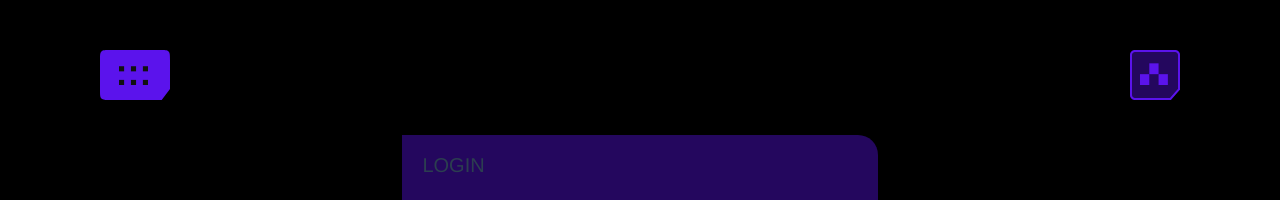
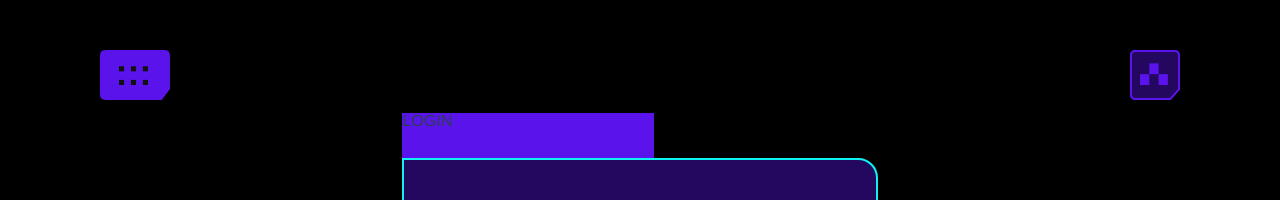
Before and after one commit to Hsu-28/PlanetVoyager, a Vue app: page /Login in a window 1280 px wide. Shown: the top 200 px of the page. Built offline with nearby package versions, Linux system fonts and the light colour scheme; a web font is replaced by a local one; what view-ui-plus would draw is missing.

Commit message:
login change

```diff
--- a/src/assets/sass/page/_login.scss
+++ b/src/assets/sass/page/_login.scss
@@ -1,8 +1,19 @@
 body{
     background-color: #000;
 }
-h3{
+.login-tag{
+    width: 252px;
+    height: 45px;
     text-align: left;
+    background-color: #5B13EC;
+    position: relative;
+}
+.login-tag::after{
+  content: '';
+  display: block;
+  width: 45px;
+  background-color: #fff;
+  position: absolute;
 }
 .login-section{
     width: 475.11px;
@@ -11,6 +22,7 @@ h3{
     font-size: 20px;
     margin: 0 auto;
     border-radius: 0px 20px 20px 20px;
+    border: 2px solid #0DF2F2;
     background-color: rgba(91, 19, 236, 40%);
 }
 .button_group{
--- a/src/views/Login.vue
+++ b/src/views/Login.vue
@@ -1,6 +1,7 @@
 <template>
-    <div class="login-section">
-      <h3>LOGIN</h3>
+    <div class="login-tag">LOGIN</div>
+   <div class="login-section">
+
       <div class="button_group">
         <button id="register">註冊</button>
         <button id="login">登入</button>
```
